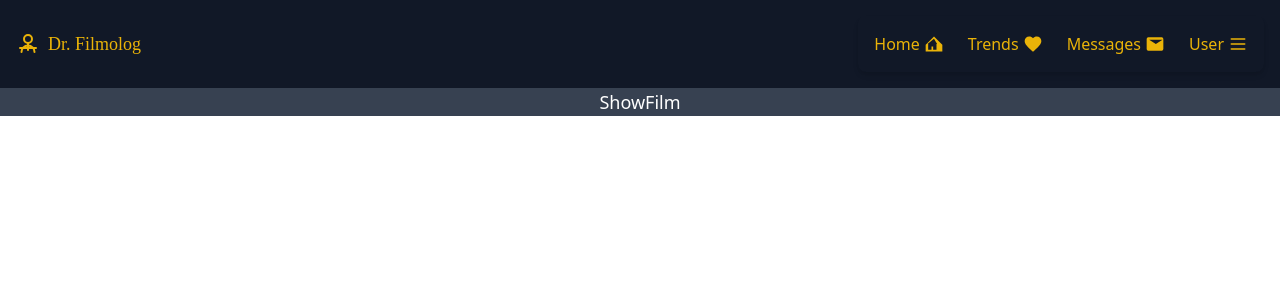
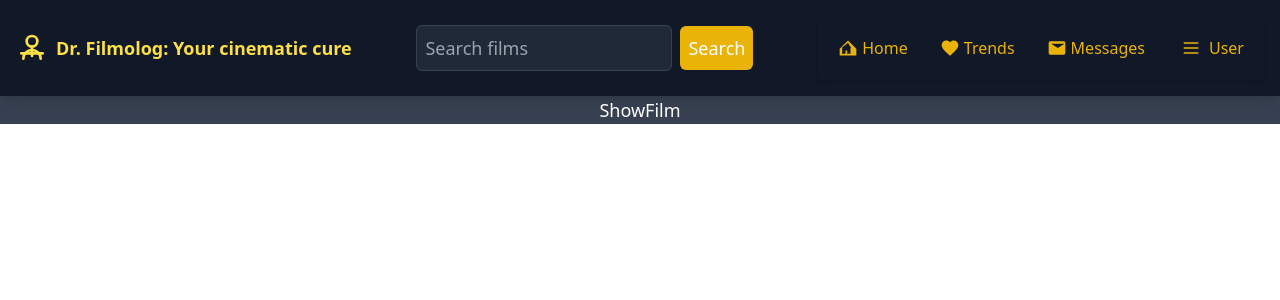
Before and after one commit to fsevindik/blog, a React (Vite) app in the folder client/: page /films/details/1 in a window 1280 px wide. Shown: the top 300 px of the page. Built offline with nearby package versions, Linux system fonts and the light colour scheme.

Commit message:
give better style to header

```diff
--- a/client/src/componenets/Header/Header.tsx
+++ b/client/src/componenets/Header/Header.tsx
@@ -1,17 +1,81 @@
-import React from "react";
+import axios from "axios";
+import React, { useContext, useEffect, useRef, useState } from "react";
+import FilmContext from "../../context/FilmDb";
+import useDebounce from "../../hooks/useDebounce";
 import DoctorIcon from "../../icons/DoctorIcon";
 import Navbar from "../Navbar/Navbar";
 
-const Header: React.FC = () => {
+interface HeaderProps {
+  user: any;
+}
+
+const Header: React.FC<HeaderProps> = ({ user }) => {
+  const { handleSearch } = useContext(FilmContext);
+  const inputRef = useRef<HTMLInputElement>(null);
+  const [, setSearchResults] = useState<any[]>([]);
+  const [searchTerm, setSearchTerm] = useState("");
+  const debouncedSearchTerm = useDebounce(searchTerm, 400);
+
+  useEffect(() => {
+    const performSearch = async () => {
+      if (debouncedSearchTerm) {
+        try {
+          const results = await axios.get(`/api/search`, {
+            params: { query: debouncedSearchTerm },
+          });
+          setSearchResults(results.data);
+        } catch (error) {
+          console.error("Error searching:", error);
+          setSearchResults([]);
+        }
+      } else {
+        setSearchResults([]);
+      }
+    };
+
+    performSearch();
+  }, [debouncedSearchTerm]);
+
+  const handleInputChange = (event: React.ChangeEvent<HTMLInputElement>) => {
+    const value = event.target.value;
+    setSearchTerm(value);
+    handleSearch(value);
+  };
+
+  const handleButtonClick = () => {
+    if (inputRef.current) {
+      setSearchTerm(inputRef.current.value);
+    }
+  };
+
   return (
-    <header className="bg-gray-900 text-yellow-500 p-4 flex items-center justify-between">
-      <div className="flex items-center space-x-2">
-        <DoctorIcon />
-        <span className="text-xs md:text-lg font-semi-bold font-cursive">
-          Dr. Filmolog
-        </span>
+    <header className="bg-gray-900 text-white p-4 shadow-lg ">
+      <div className="container mx-auto flex flex-wrap items-center justify-between">
+        <div className="flex items-center mb-4 sm:mb-0">
+          <DoctorIcon className="w-8 h-8 text-yellow-300 mr-2" />
+          <p className="text-lg font-semibold text-yellow-300">
+            Dr. Filmolog: Your cinematic cure
+          </p>
+        </div>
+
+        <div className="flex items-center w-full sm:w-auto mb-4 sm:mb-0">
+          <input
+            type="text"
+            placeholder="Search films"
+            className="p-2 w-full sm:w-64 bg-gray-800 text-white border border-gray-700 rounded-md focus:outline-none focus:ring-2 focus:ring-yellow-500"
+            ref={inputRef}
+            onChange={handleInputChange}
+          />
+          <button
+            className="p-2 bg-yellow-500 text-white rounded-md ml-2 hover:bg-yellow-600 focus:outline-none focus:ring-2 focus:ring-yellow-500"
+            onClick={handleButtonClick}
+          >
+            Search
+          </button>
+        </div>
+
+        <Navbar user={user} />
       </div>
-      <Navbar />
     </header>
   );
 };
--- a/client/src/componenets/Navbar/Navbar.tsx
+++ b/client/src/componenets/Navbar/Navbar.tsx
@@ -1,57 +1,87 @@
-import React from "react";
+import React, { useState } from "react";
 import { Link } from "react-router-dom";
 import HamburgerIcon from "../../icons/HamburgerIcon";
 import HeartIcon from "../../icons/HeartIcon";
 import HomeIcon from "../../icons/HomeIcon";
 import MessageIcon from "../../icons/MessageIcon";
+import UserDropdown from "../Header/UserDropDown";
 
-const Navbar: React.FC = () => {
+const Navbar: React.FC<{ user: any }> = ({ user }) => {
+  const [dropdownOpen, setDropdownOpen] = useState(false);
+  const [menuOpen, setMenuOpen] = useState(false);
+
+  const toggleDropdown = () => {
+    setDropdownOpen(!dropdownOpen);
+  };
+
+  const toggleMenu = () => {
+    setMenuOpen(!menuOpen);
+  };
+
   return (
-    <nav className="p-4 rounded-lg shadow-md ">
-      <div className="flex items-center justify-between">
-        <ul className="flex items-center space-x-6">
-          <li className="flex items-center space-x-2">
+    <nav className="bg-gray-900 text-white p-4 shadow-md">
+      <div className="container mx-auto flex flex-wrap items-center justify-between">
+        <button
+          className="text-yellow-500 hover:text-white lg:hidden"
+          onClick={toggleMenu}
+        >
+          <HamburgerIcon className="w-6 h-6" />
+        </button>
+        <div
+          className={`flex flex-col lg:flex-row lg:space-x-6 ${
+            menuOpen ? "block" : "hidden"
+          } lg:flex lg:items-center`}
+        >
+          <div className="flex items-center space-x-2 py-2 lg:py-0 rounded-md hover:bg-yellow-600">
             <Link
               to="/"
-              className=" text-yellow-500  hover:text-white  flex items-center"
+              className="text-yellow-500 hover:text-white flex items-center p-1"
             >
-              <span className="hidden sm:inline text-sm md:text-base lg:text-md">
+              <HomeIcon className="w-5 h-5" />
+              <span className="hidden sm:inline text-sm md:text-base lg:text-md ml-1">
                 Home
               </span>
-              <HomeIcon className="w-5 h-5 ml-1 " />
             </Link>
-          </li>
-          <li className="flex items-center space-x-2">
+          </div>
+          <div className="flex items-center space-x-2 py-2 lg:py-0 rounded-md hover:bg-yellow-600">
             <Link
               to="/films/trends"
-              className="text-yellow-500 hover:text-white  flex items-center"
+              className="text-yellow-500 hover:text-white flex items-center p-1"
             >
-              <span className="hidden sm:inline text-sm md:text-base lg:text-md">
+              <HeartIcon className="w-5 h-5" />
+              <span className="hidden sm:inline text-sm md:text-base lg:text-md ml-1">
                 Trends
               </span>
-              <HeartIcon className="w-5 h-5 ml-1" />
             </Link>
-          </li>
-          <li className="flex items-center space-x-2">
+          </div>
+          <div className="flex items-center space-x-2 py-2 lg:py-0 rounded-md hover:bg-yellow-600">
             <Link
               to="/"
-              className="text-yellow-500 hover:text-white  flex items-center"
+              className="text-yellow-500 hover:text-white flex items-center p-1"
             >
-              <span className="hidden sm:inline  text-sm md:text-base lg:text-md">
+              <MessageIcon className="w-5 h-5" />
+              <span className="hidden sm:inline text-sm md:text-base lg:text-md ml-1">
                 Messages
               </span>
-              <MessageIcon className="w-5 h-5 ml-1" />
             </Link>
-          </li>
-          <li className="flex items-center space-x-2">
-            <div className="text-yellow-500 hover:text-white  flex items-center cursor-pointer">
-              <span className="hidden sm:inline  text-sm md:text-base lg:text-md">
+          </div>
+          <div className="relative flex items-center space-x-2 py-2 lg:py-0 rounded-md hover:bg-yellow-600">
+            <div
+              className="text-yellow-500 hover:text-white flex items-center cursor-pointer p-1"
+              onClick={toggleDropdown}
+            >
+              <HamburgerIcon className="w-5 h-5 ml-1" />
+              <span className="hidden lg:inline text-sm md:text-base lg:text-md ml-2">
                 User
               </span>
-              <HamburgerIcon className="w-5 h-5 ml-1" />
             </div>
-          </li>
-        </ul>
+            {dropdownOpen && (
+              <div className="absolute right-0 mt-2 bg-gray-800 text-white rounded-md shadow-lg z-20">
+                <UserDropdown user={user} />
+              </div>
+            )}
+          </div>
+        </div>
       </div>
     </nav>
   );
--- /dev/null
+++ b/client/src/hooks/useDebounce.tsx
@@ -0,0 +1,19 @@
+import { useEffect, useState } from "react";
+
+function useDebounce<T>(value: T, delay: number): T {
+  const [debouncedValue, setDebouncedValue] = useState<T>(value);
+
+  useEffect(() => {
+    const handler = setTimeout(() => {
+      setDebouncedValue(value);
+    }, delay);
+
+    return () => {
+      clearTimeout(handler);
+    };
+  }, [value, delay]);
+
+  return debouncedValue;
+}
+
+export default useDebounce;
--- /dev/null
+++ b/client/src/icons/TrendingIcon.tsx
@@ -0,0 +1,28 @@
+import React from "react";
+import { IconProps } from "./types";
+
+const TrendingIcon: React.FC<IconProps> = ({ className }) => (
+  <svg
+    className={className}
+    viewBox="0 0 24 24"
+    fill="none"
+    xmlns="http://www.w3.org/2000/svg"
+  >
+    <path
+      d="M3 17l6-6 4 4 8-8"
+      stroke="currentColor"
+      strokeWidth="2"
+      strokeLinecap="round"
+      strokeLinejoin="round"
+    />
+    <path
+      d="M14 7h7v7"
+      stroke="currentColor"
+      strokeWidth="2"
+      strokeLinecap="round"
+      strokeLinejoin="round"
+    />
+  </svg>
+);
+
+export default TrendingIcon;
--- a/client/src/icons/types.ts
+++ b/client/src/icons/types.ts
@@ -48,3 +48,8 @@ export interface RequirementCardProps {
 export interface AuthContainerProps {
   children: React.ReactNode;
 }
+
+export interface User {
+  id: string;
+  name: string;
+}
--- a/client/src/pages/Auth/passwordCheck/PasswordRequirements.tsx
+++ b/client/src/pages/Auth/passwordCheck/PasswordRequirements.tsx
@@ -14,7 +14,7 @@ const PasswordRequirements: React.FC<PasswordRequirementProps> = ({
   // const hasPsSymbol = /\W|_/g.test(password);
 
   return (
-    <div className="flex flex-col w-350px  h-125px p-1 rounded-md bg-slate-100">
+    <div className="flex flex-col w-350px  h-130px p-1 rounded-md bg-slate-100">
       <RequirementCard text="Required" hasPassed={hasPsValue} />
       <RequirementCard
         text="At least 6 characters"
--- a/client/src/pages/Auth/passwordCheck/RequirementCard.tsx
+++ b/client/src/pages/Auth/passwordCheck/RequirementCard.tsx
@@ -13,8 +13,8 @@ const RequirementCard: React.FC<RequirementCardProps> = ({
   const IconComponent = hasPassed ? CheckCircleIcon : DotCircleIcon;
 
   return (
-    <div>
-      <IconComponent className={`tetx-lg ${color} mr-2`} />
+    <div className="flex items-center mb-1">
+      <IconComponent className={`tetx-lg w-4 h-4 ${color} mr-2`} />
       <p className={`text-sm ${color}`}>{text} </p>
     </div>
   );
```
Also changed, not shown: client/src/componenets/Header/UserDropDown.tsx (+28 -5 lines).
